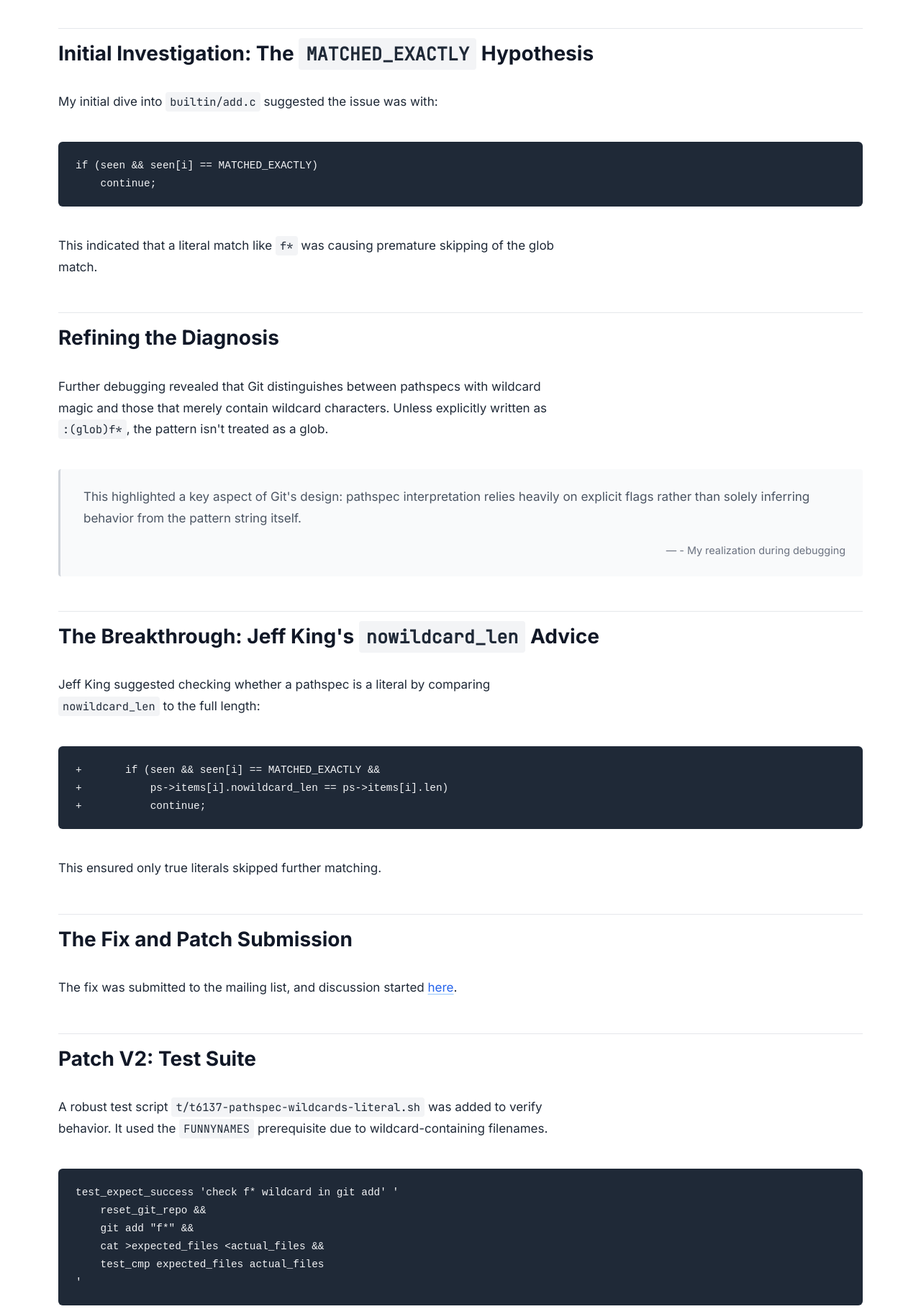
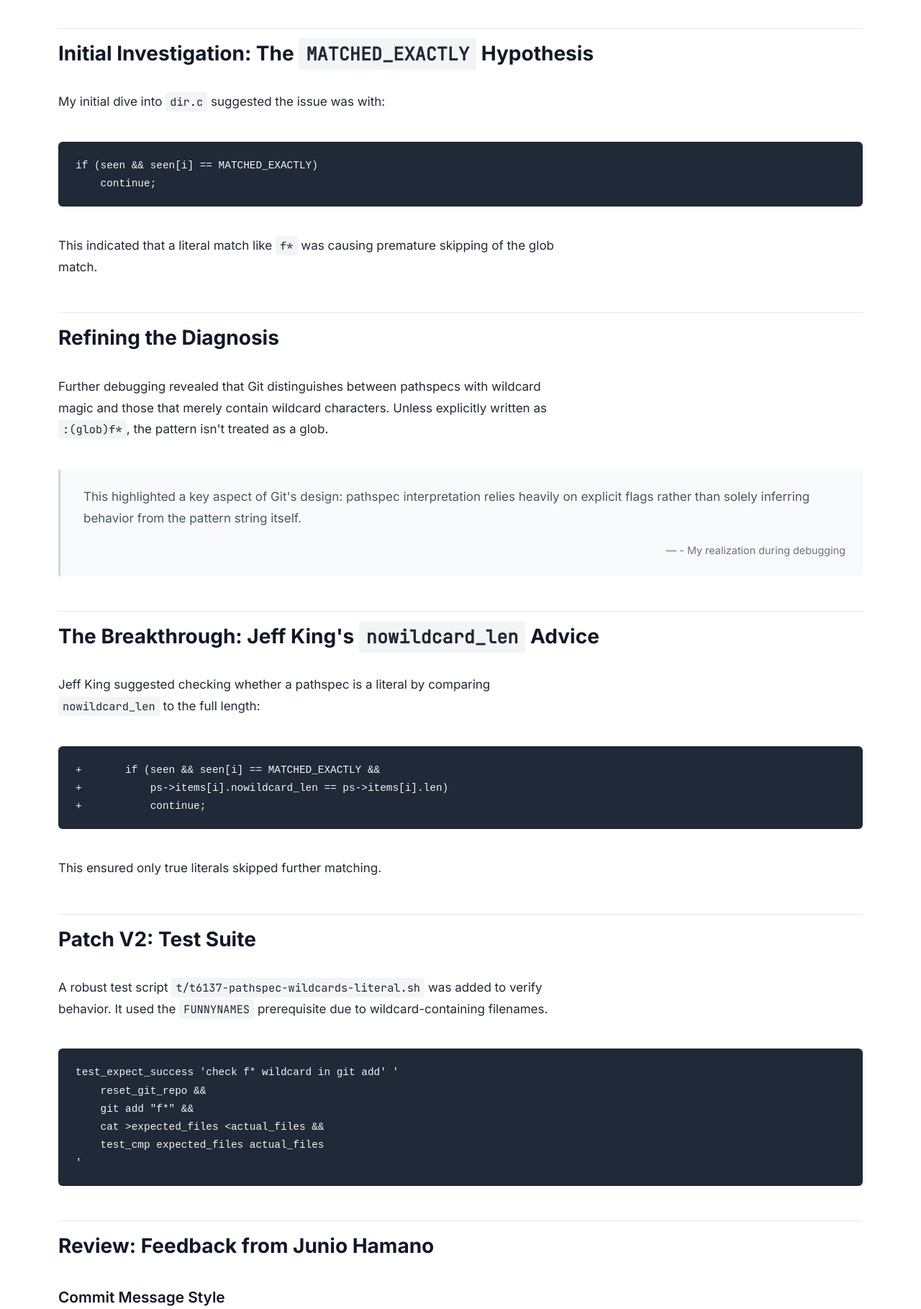
Before and after one commit to jayatheerthkulkarni/gsoc_blog, a plain HTML site: page post-pathspec-bug-investigation.html in a window 1280 px wide. Shown: the part 900-2719 px from the top of the page at 72% size. Drawn offline with Linux system fonts and the light colour scheme.

Commit message:
Update post-pathspec-bug-investigation.html

```diff
--- a/post-pathspec-bug-investigation.html
+++ b/post-pathspec-bug-investigation.html
@@ -46,7 +46,7 @@ git add 'f*'</code></pre>
 
             <h2>Initial Investigation: The <code>MATCHED_EXACTLY</code> Hypothesis</h2>
 
-            <p>My initial dive into <code>builtin/add.c</code> suggested the issue was with:</p>
+            <p>My initial dive into <code>dir.c</code> suggested the issue was with:</p>
             <pre><code>if (seen && seen[i] == MATCHED_EXACTLY)
     continue;</code></pre>
 
@@ -69,10 +69,6 @@ git add 'f*'</code></pre>
 +           continue;</code></pre>
 
             <p>This ensured only true literals skipped further matching.</p>
-
-            <h2>The Fix and Patch Submission</h2>
-
-            <p>The fix was submitted to the mailing list, and discussion started <a href="https://lore.kernel.org/git/CA+rGoLe=A61CRNUztHvDpPTUxW1TobS4vknyF3OGTEP0imnwjQ@mail.gmail.com/T/#t" target="_blank" rel="noopener noreferrer">here</a>.</p>
 
             <h2>Patch V2: Test Suite</h2>
 
@@ -118,7 +114,7 @@ the given pathspec."</p>
 
             <h2>Patch Refinement</h2>
 
-            <p>Incorporated all style and message feedback. The final patch can be viewed <a href="https://lore.kernel.org/git/20250503060713.30374-1-jayatheerthkulkarni2005@gmail.com/T/#u" target="_blank" rel="noopener noreferrer">here</a>.</p>
+            <p>Incorporated all style and message feedback. The final patch can be viewed <a href="https://lore.kernel.org/git/CA+rGoLe5-Jk=nQ_hv0gVgNH4BTdcHDZ1SP7_Xo9rPUkNADFNPQ@mail.gmail.com/T/#u" target="_blank" rel="noopener noreferrer">here</a>.</p>
 
             <h3>Tab Width Matters</h3>
 
@@ -136,12 +132,11 @@ the given pathspec."</p>
                 <li><strong>New:</strong> Clear, conventional commit messages are crucial for future readers.</li>
                 <li><strong>New:</strong> Tests must be comprehensive and platform-aware.</li>
                 <li><strong>New:</strong> Coding conventions help reviewers and maintainers.</li>
-                <li><strong>New:</strong> Respect and act on feedback—it’s a core part of open source.</li>
                 <li><strong>New:</strong> Even small details like tab width and trailers matter in community-driven projects.</li>
             </ul>
 
             <h3>Pro Tip</h3>
-            <p>Use <code>:(glob)f*</code> for wildcard expansion, and <code>f\*</code> to add a literal filename containing <code>*</code>.</p>
+            <p>Use <code>f\*</code> to add a literal filename.</p>
 
         </article>
     </div>
```
